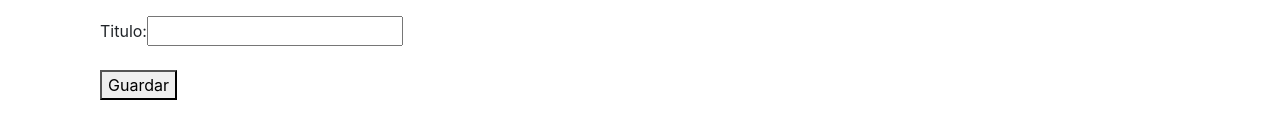
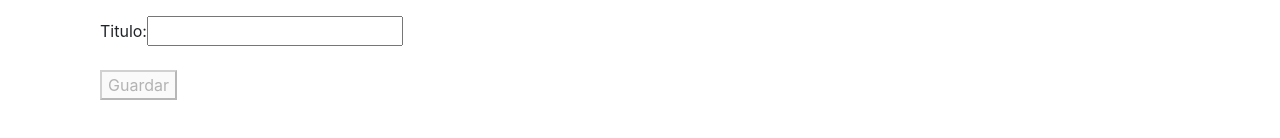
Before and after one commit to kerkox/platzi-react-redux, a React (Create React App) app: page /tareas/guardar in a window 1280 px wide. Shown: the part 264-402 px from the top of the page. Built offline with nearby package versions, Linux system fonts and the light colour scheme.

Commit message:
Ajuste para deshabilitar boton de guardar en tareas

```diff
--- a/src/actions/tareasActions.js
+++ b/src/actions/tareasActions.js
@@ -58,7 +58,7 @@ export const agregar = (nueva_tarea) => async (dispatch) => {
     );
     console.log(respuesta.data);
     dispatch({
-      type:AGREGADA
+      type: AGREGADA
     })
   } catch (error) {
     console.error(error.message);
--- a/src/components/Tareas/Guardar.js
+++ b/src/components/Tareas/Guardar.js
@@ -1,20 +1,44 @@
 import React, { Component } from "react";
 import { connect } from "react-redux";
 import * as tareasActions from "../../actions/tareasActions";
+import Fatal from "../Shared/Fatal/Fatal";
+import Spinner from "../Shared/Spinner/Spinner";
 
 class Guardar extends Component {
   handleChange = (event) => {
     this.props.cambioUsuarioId(event);
   };
   guardar = () => {
-    const nueva_tarea ={
+    const nueva_tarea = {
       ...this.props.tarea,
-      completed:false
+      completed: false,
+    };
+    this.props.agregar(nueva_tarea);
+  };
+
+  deshabilitar = () => {
+    const { tarea, cargando } = this.props;
+    if (cargando) {
+      return true;
     }
-    this.props.agregar(nueva_tarea);
+
+    if (!tarea.userId || !tarea.title) {
+      return true;
+    }
+    return false;
+  };
+  mostrarAccion = () => {
+    const { error, cargando } = this.props;
+    if(error){
+      return <Fatal mensaje={error}/>
+    }
+    if(cargando){
+      return <Spinner/>
+    }
   }
 
   render() {
+    console.log("this.props", this.props);
     return (
       <div>
         <h1>Guardar Tarea</h1>
@@ -36,8 +60,10 @@ class Guardar extends Component {
         />
         <br />
         <br />
-        <button onClick={ this.guardar }
-        >Guardar</button>
+        <button onClick={this.guardar} disabled={this.deshabilitar()}>
+          Guardar
+        </button>
+        {this.mostrarAccion()}
       </div>
     );
   }
--- a/src/reducers/tareasReducer.js
+++ b/src/reducers/tareasReducer.js
@@ -26,7 +26,11 @@ export default (state = INITIAL_STATE, action) => {
       tarea[name] = value;
       return { ...state, tarea: { ...tarea }, cargando: false, error: "" };
     case AGREGADA:
-      return { ...state, tarea: {userId:'',title:''}, cargando: false, error: "" };
+      const _tarea = {
+        userId: "",
+        title: "",
+      };
+      return { ...state, tarea: _tarea, cargando: false, error: "" };
     case CARGANDO:
       return { ...state, cargando: true };
     case ERROR:
```
